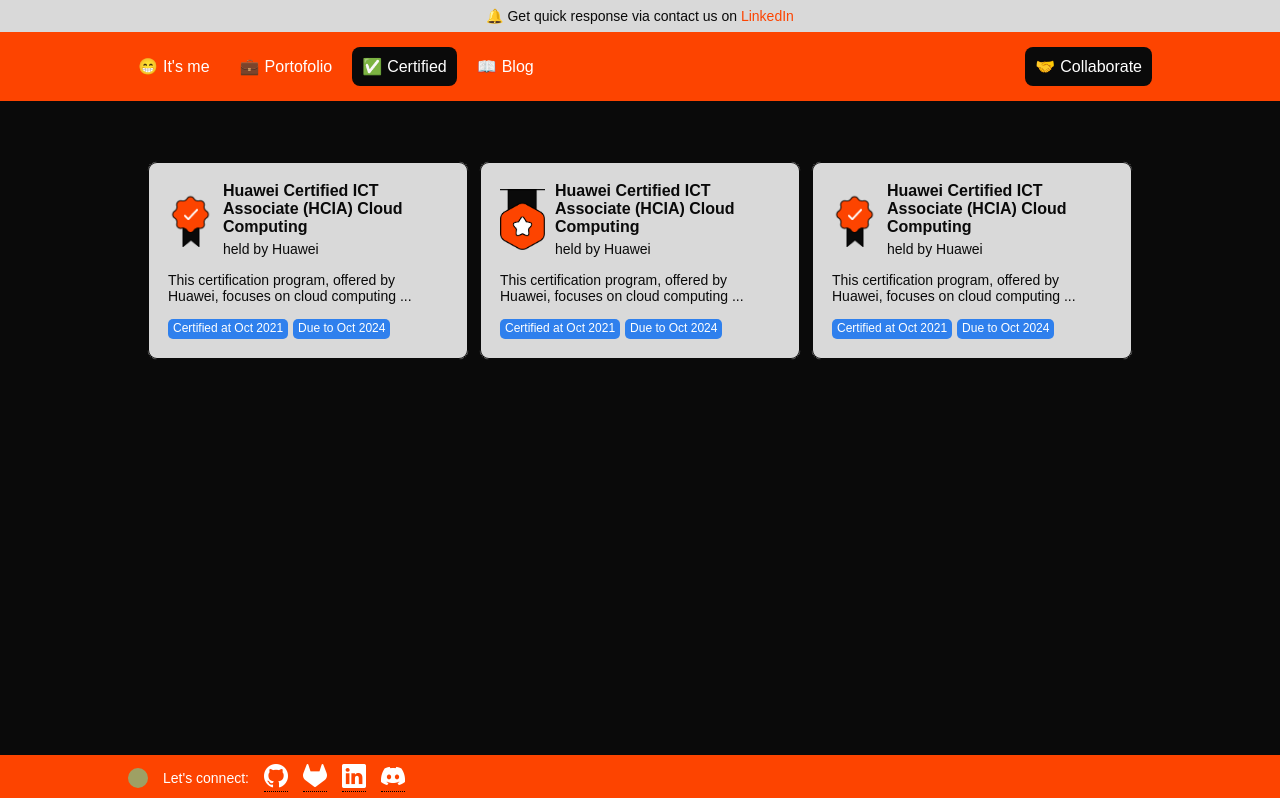
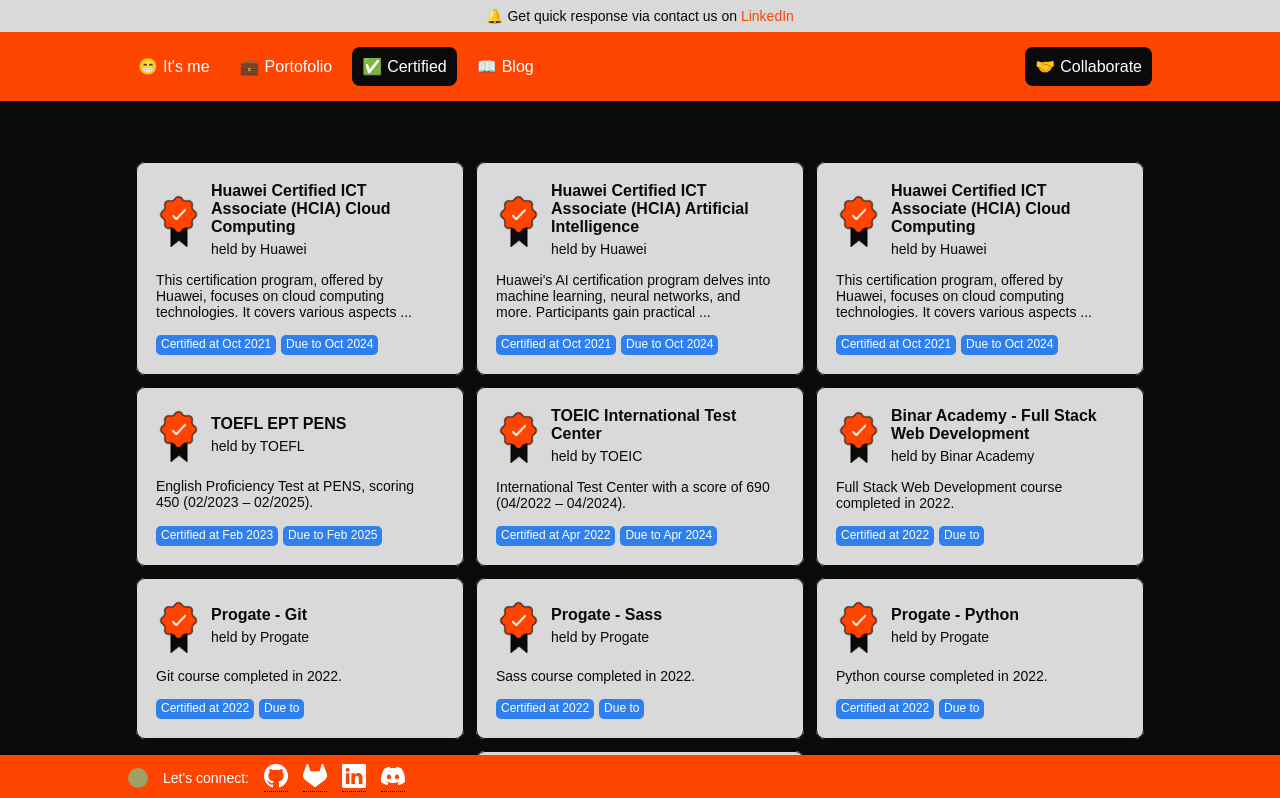
Before and after one commit to Aramdhann/personal-web, a Vue app: page /certificate in a window 1280 px wide. Shown: the top 798 px of the page. Built offline with nearby package versions, Linux system fonts and the light colour scheme; a web font is replaced by a local one.

Commit message:
update json certif and styling

```diff
--- a/src/assets/style.css
+++ b/src/assets/style.css
@@ -36,8 +36,7 @@ h1 {
 
 .card-certif {
   cursor: pointer;
-  max-width: fit-content;
-  width: max-content;
+  min-width: 330px;
   display: flex;
   flex-direction: column;
   padding: 10px;
--- a/src/components/Certificate.vue
+++ b/src/components/Certificate.vue
@@ -13,7 +13,7 @@ import certificates from "@/data/certif-data.json";
       <template #title> Certificate & Competition </template>
     </Header>
     <div class="certif-list">
-      <CertificateItem :items="certificates" :limit="3" />
+      <CertificateItem :items="certificates" :limit="5" />
     </div>
   </section>
 </template>
--- a/src/components/CertificateItem.vue
+++ b/src/components/CertificateItem.vue
@@ -46,7 +46,7 @@ const limitedItems = computed(() => {
           </div>
         </div>
         <p>
-          {{ truncateDescription(certif.data.description, 10) }}
+          {{ truncateDescription(certif.data.description, 15) }}
         </p>
         <div class="card-tag-list">
           <div class="card-tag">
--- a/src/data/certif-data.json
+++ b/src/data/certif-data.json
@@ -5,7 +5,7 @@
       "type": "certif",
       "title": "Huawei Certified ICT Associate (HCIA) Cloud Computing",
       "by": "Huawei",
-      "description": "This certification program, offered by Huawei, focuses on cloud computing technologies. It covers various aspects of cloud computing, including infrastructure, platforms, and services. Participants learn about key concepts such as virtualization, storage, networking, and security in the context of cloud environments.",
+      "description": "This certification program, offered by Huawei, focuses on cloud computing technologies. It covers various aspects of cloud computing, including infrastructure, platforms, and services.",
       "certified_date": "Oct 2021",
       "due_to": "Oct 2024"
     }
@@ -13,10 +13,10 @@
   {
     "data": {
       "id": 2,
-      "type": "compe",
-      "title": "Huawei Certified ICT Associate (HCIA) Cloud Computing",
+      "type": "certif",
+      "title": "Huawei Certified ICT Associate (HCIA) Artificial Intelligence",
       "by": "Huawei",
-      "description": "This certification program, offered by Huawei, focuses on cloud computing technologies. It covers various aspects of cloud computing, including infrastructure, platforms, and services. Participants learn about key concepts such as virtualization, storage, networking, and security in the context of cloud environments.",
+      "description": "Huawei's AI certification program delves into machine learning, neural networks, and more. Participants gain practical insights into AI applications.",
       "certified_date": "Oct 2021",
       "due_to": "Oct 2024"
     }
@@ -31,5 +31,82 @@
       "certified_date": "Oct 2021",
       "due_to": "Oct 2024"
     }
+  },
+  {
+    "data": {
+      "id": 4,
+      "type": "certif",
+      "title": "TOEFL EPT PENS",
+      "by": "TOEFL",
+      "description": "English Proficiency Test at PENS, scoring 450 (02/2023 – 02/2025).",
+      "certified_date": "Feb 2023",
+      "due_to": "Feb 2025"
+    }
+  },
+  {
+    "data": {
+      "id": 5,
+      "type": "certif",
+      "title": "TOEIC International Test Center",
+      "by": "TOEIC",
+      "description": "International Test Center with a score of 690 (04/2022 – 04/2024).",
+      "certified_date": "Apr 2022",
+      "due_to": "Apr 2024"
+    }
+  },
+  {
+    "data": {
+      "id": 6,
+      "type": "certif",
+      "title": "Binar Academy - Full Stack Web Development",
+      "by": "Binar Academy",
+      "description": "Full Stack Web Development course completed in 2022.",
+      "certified_date": "2022",
+      "due_to": ""
+    }
+  },
+  {
+    "data": {
+      "id": 7,
+      "type": "certif",
+      "title": "Progate - Git",
+      "by": "Progate",
+      "description": "Git course completed in 2022.",
+      "certified_date": "2022",
+      "due_to": ""
+    }
+  },
+  {
+    "data": {
+      "id": 8,
+      "type": "certif",
+      "title": "Progate - Sass",
+      "by": "Progate",
+      "description": "Sass course completed in 2022.",
+      "certified_date": "2022",
+      "due_to": ""
+    }
+  },
+  {
+    "data": {
+      "id": 9,
+      "type": "certif",
+      "title": "Progate - Python",
+      "by": "Progate",
+      "description": "Python course completed in 2022.",
+      "certified_date": "2022",
+      "due_to": ""
+    }
+  },
+  {
+    "data": {
+      "id": 10,
+      "type": "certif",
+      "title": "Progate - HTML & CSS Course",
+      "by": "Progate",
+      "description": "HTML & CSS course completed in 2021.",
+      "certified_date": "2021",
+      "due_to": ""
+    }
   }
 ]
--- a/src/data/project-data.json
+++ b/src/data/project-data.json
@@ -83,7 +83,7 @@
     "data": {
       "id": 6,
       "status": "Completed",
-      "image": "",
+      "image": "secondhand.png",
       "title": "Website Second Hand - Binar Academy",
       "description": "The Second Hand website is a website for buying and selling used goods as a final assignment for the Fullstack Web Development activity at Binar Academy, an independent study program at Merdeka Campus 2022. This activity was carried out online for 6 months from February 2022 to April 2022. In this final assignment, the mentor randomly divide each group member into 2 divisions, namely frontend and backend. And in this group, I was given the task of being in the frontend division with the task of creating the appearance of the website with the bootstrap framework and carrying out API integration.",
       "links": {
```
Also changed, not shown: public/images/projects/secondhand.png (added).
